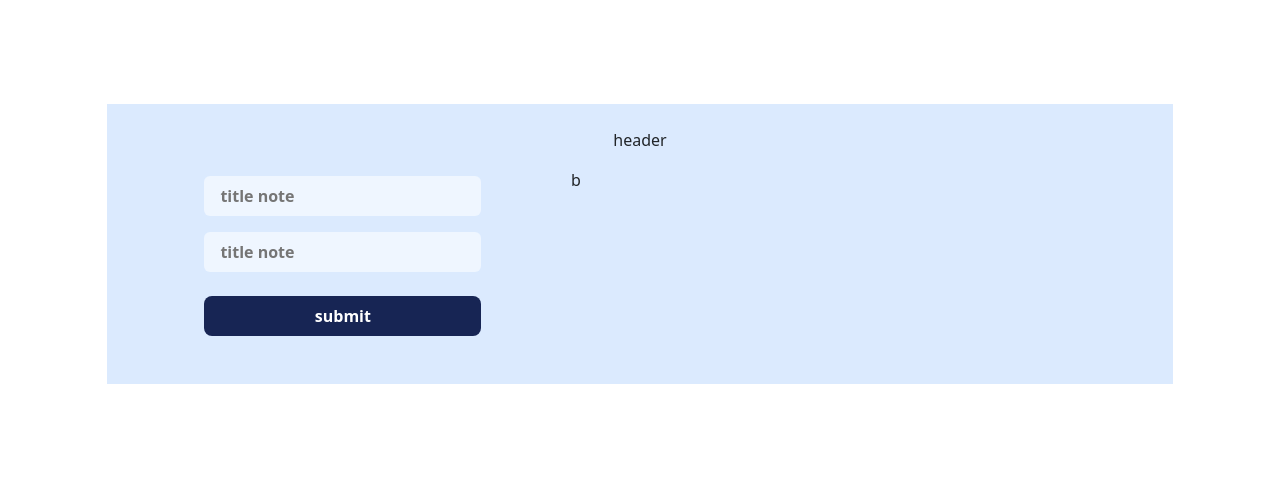
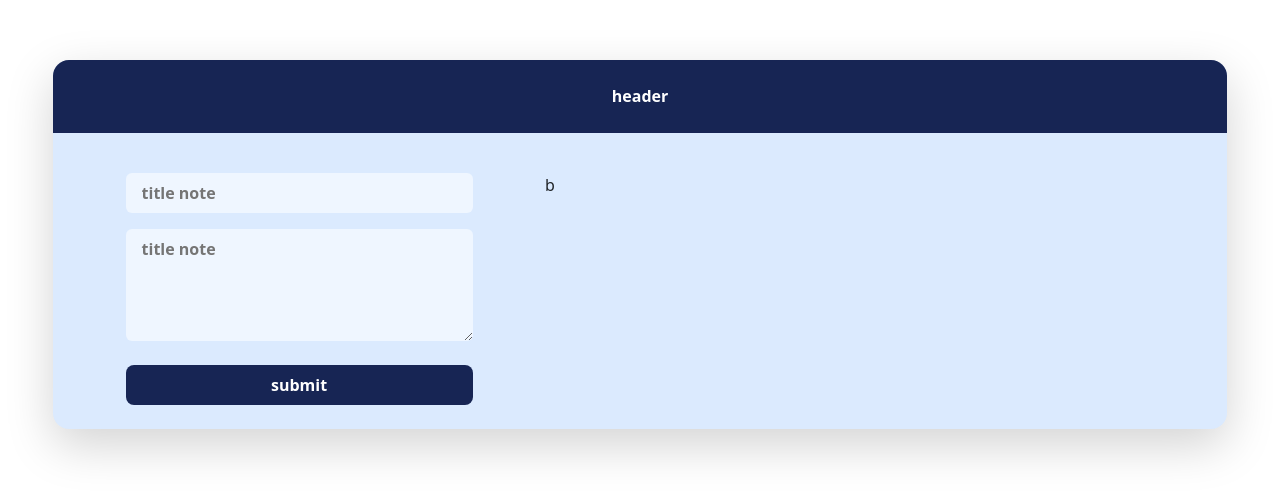
Before and after one commit to MiaadEstakhri/note-app, a React (Vite) app: page / in a window 1280 px wide. Shown: the part 156-652 px from the top of the page. Built offline with nearby package versions, Linux system fonts and the light colour scheme.

Commit message:
style to button and input and background to note-container

```diff
--- a/src/App.css
+++ b/src/App.css
@@ -1,5 +1,10 @@
 .note-container {
     background: #dbeafe;
+}
+
+.note-header {
+    border-bottom: 1px solid #1725543b;
+    background: #172554;
 }
 
 .btn-note {
--- a/src/App.jsx
+++ b/src/App.jsx
@@ -4,13 +4,15 @@ import AddNewNote from "./components/addNewNote/addNewNote";
 function App() {
   return (
     <main className="w-100 min-vh-100 d-flex flex-column justify-content-center align-items-center">
-      <div className="col-12 col-sm-11 col-md-10 d-flex flex-column note-container p-4">
-        <section className="col-12 text-center">header</section>
-        <section className="col-12 d-flex ">
+      <div className="col-11   d-flex flex-column  rounded-4 shadow-lg note-container ">
+        <section className="col-12 text-center note-header rounded-top-4 text-white fw-bold py-4 mb-3">
+          header
+        </section>
+        <section className="col-12 d-flex my-4 px-2 px-sm-3">
           <div className="col-5 d-flex justify-content-center align-items-center">
             <AddNewNote />
           </div>
-          <div className="col-7 p-3">b</div>
+          <div className="col-7 ">b</div>
         </section>
       </div>
     </main>
--- a/src/components/addNewNote/addNewNote.jsx
+++ b/src/components/addNewNote/addNewNote.jsx
@@ -1,19 +1,20 @@
 const AddNewNote = () => {
   return (
-    <form className="d-flex flex-column justify-content-center align-items-center form-note">
+    <form className="d-flex flex-column justify-content-center align-items-center form-note me-3">
       <input
         type="text"
         placeholder="title note"
-        className="col-11 col-md-12  border-0 rounded-2 py-2 px-3 mt-4 fw-bolder input-note"
+        className="col-11 col-md-12  border-0 rounded-2 py-2 px-3 fw-bolder input-note"
       />
-      <input
-        type="text"
+      <textarea
         placeholder="title note"
-        className="col-11 col-md-12 border-0 rounded-2 py-2 px-3 mt-3 fw-bolder input-note"
+        rows="4"
+        cols="30"
+        className="col-11 col-md-12 border-0 rounded-2 py-2 px-3 mt-3 fw-bolder input-note text-break"
       />
       <button
         type="submit"
-        className="col-11 col-md-12 border-0 rounded-3 py-2 my-4 fw-bold text-white btn-note ">
+        className="col-11 col-md-12 border-0 rounded-3 py-2 mt-4 fw-bold text-white btn-note ">
         submit
       </button>
     </form>
```
